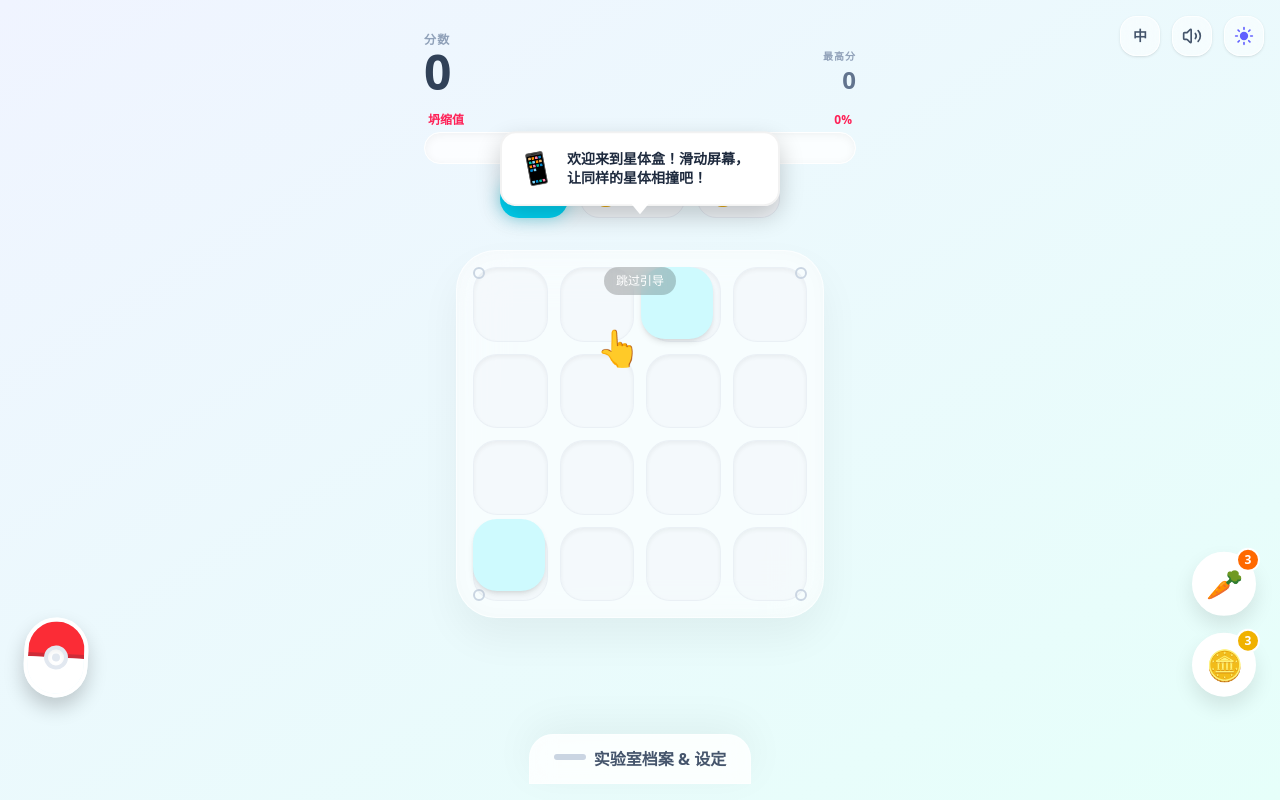
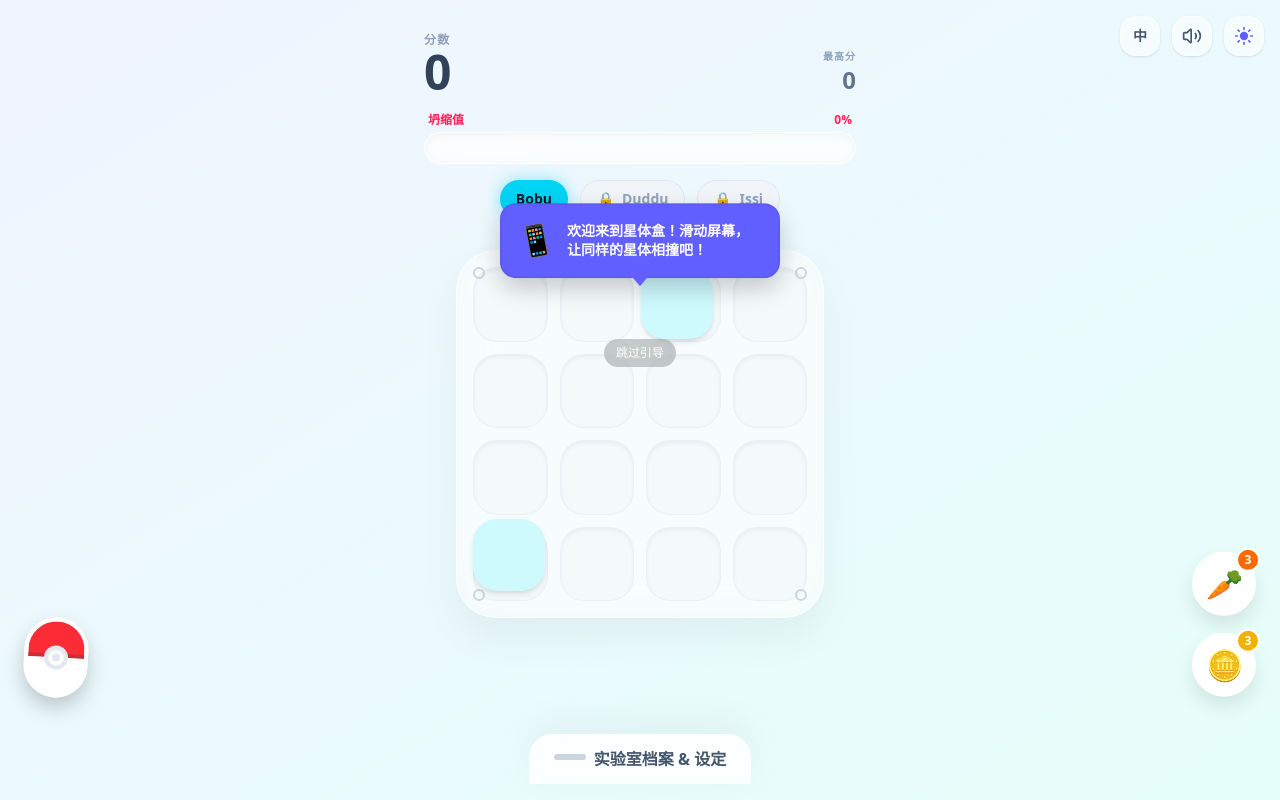
Before and after one commit to Livia-Planet/Bobu-, a React (Vite) app: page / in a window 1280 px wide. Both pictures are taken after a click on the element "中文". Built offline with nearby package versions, Linux system fonts and the light colour scheme.

Commit message:
feat: Integrate law tutorial and improve tutorial flow
Introduce a new tutorial step for activating laws and trigger it when a law is equipped. Update tutorial progression logic and UI elements for a more refined onboarding experience.

```diff
--- a/src/App.tsx
+++ b/src/App.tsx
@@ -98,7 +98,7 @@ export default function App() {
     grid, score, gameOver, message, dataExhaust, gachaCollection, setGachaCollection, newGachaItems, setNewGachaItems, instability,
     isShaking, carrots, plusCoins, setPlusCoins, activeProp, conflictingIds, activeLaws, setConflictingIds, setActiveProp, useCarrot, boostTile, ascendTile,
     slide, resetGame, goldenFlash, unlockedChains, activeFamilies, setActiveFamilies, healFlash, bestScore, lifetimeScore, toasts, lastMoveDir, maxMergedValue, lastComboCount, unlockedPlanets, currentRunMaxTile,
-    tutorialStep, setTutorialStep, advanceTutorial, gameState, setGameState,
+    tutorialStep, setTutorialStep, advanceTutorial, triggerLawTutorial, gameState, setGameState,
     hasOpenedDrawer, setHasOpenedDrawer, hasPulledGacha, setHasPulledGacha
   } = useGameLogic(equipment.musicTracks);
 
@@ -901,6 +901,7 @@ export default function App() {
         tutorialStep={tutorialStep}
         setTutorialStep={setTutorialStep}
         advanceTutorial={advanceTutorial}
+        triggerLawTutorial={triggerLawTutorial}
         setHasOpenedDrawer={setHasOpenedDrawer}
       />
 
--- a/src/components/BottomDrawer.tsx
+++ b/src/components/BottomDrawer.tsx
@@ -5,7 +5,7 @@ import { LabLog } from './LabLog';
 import { translations, Language } from '../translations';
 import { soundEngine } from '../SoundEngine';
 
-export const BottomDrawer = ({ gachaCollection, unlockedChains, unlockedPlanets, bestScore, lifetimeScore, lang, isDarkMode, equipment, setEquipment, newGachaItems, setNewGachaItems, tutorialStep, setTutorialStep, advanceTutorial, setHasOpenedDrawer }: any) => {
+export const BottomDrawer = ({ gachaCollection, unlockedChains, unlockedPlanets, bestScore, lifetimeScore, lang, isDarkMode, equipment, setEquipment, newGachaItems, setNewGachaItems, tutorialStep, setTutorialStep, advanceTutorial, triggerLawTutorial, setHasOpenedDrawer }: any) => {
   const [isOpen, setIsOpen] = useState(false);
   const [activeTab, setActiveTab] = useState<'log' | 'leaderboard'>('log');
   const t = translations[lang as Language];
@@ -29,7 +29,7 @@ export const BottomDrawer = ({ gachaCollection, unlockedChains, unlockedPlanets,
             soundEngine.playClick();
             setIsOpen(true);
             setHasOpenedDrawer(true);
-            if (tutorialStep === 'equip_guide') advanceTutorial('finished');
+            if (tutorialStep === 'equip_guide') advanceTutorial('celebration');
           }}
           whileHover={{ y: -5 }}
           whileTap={{ scale: 0.95 }}
@@ -86,7 +86,7 @@ export const BottomDrawer = ({ gachaCollection, unlockedChains, unlockedPlanets,
 
               <div className="flex-1 overflow-y-auto p-6 pb-24">
                 {activeTab === 'log' ? (
-                  <LabLog gachaCollection={gachaCollection} unlockedChains={unlockedChains} unlockedPlanets={unlockedPlanets} lang={lang} isDarkMode={isDarkMode} equipment={equipment} setEquipment={setEquipment} newGachaItems={newGachaItems} setNewGachaItems={setNewGachaItems} tutorialStep={tutorialStep} setTutorialStep={setTutorialStep} />
+                  <LabLog gachaCollection={gachaCollection} unlockedChains={unlockedChains} unlockedPlanets={unlockedPlanets} lang={lang} isDarkMode={isDarkMode} equipment={equipment} setEquipment={setEquipment} newGachaItems={newGachaItems} setNewGachaItems={setNewGachaItems} tutorialStep={tutorialStep} setTutorialStep={setTutorialStep} triggerLawTutorial={triggerLawTutorial} />
                 ) : (
                   <Leaderboard bestScore={bestScore} lifetimeScore={lifetimeScore} lang={lang} isDarkMode={isDarkMode} />
                 )}
--- a/src/components/TutorialOverlay.tsx
+++ b/src/components/TutorialOverlay.tsx
@@ -19,31 +19,21 @@ export const TutorialOverlay: React.FC<Props> = ({ step, advanceTutorial, lang }
       case 'swipe_guide':
         return {
           text: step === 'welcome' ? t.welcome : t.swipe_guide,
-          position: 'top-32 left-1/2 -translate-x-1/2',
-          tailClass: 'bottom-[-10px] left-1/2 -translate-x-1/2 border-t-white',
+          position: 'top-1/4 left-1/2 -translate-x-1/2',
+          tailClass: 'bottom-[-10px] left-1/2 -translate-x-1/2 border-t-indigo-500',
           icon: '📱',
-          color: 'bg-white text-slate-800',
+          color: 'bg-indigo-500 text-white',
           animation: { y: [-5, 5, -5] },
-          showHand: true,
-          handIcon: '👆',
-          handAnimation: { x: [-30, 30, -30] },
-          handPosition: 'top-[120%] left-1/2 -translate-x-1/2',
-          clickable: false,
           showNext: false
         };
       case 'powerup_intro':
         return {
           text: t.powerup_intro,
-          position: 'top-1/2 right-20 -translate-y-1/2',
-          tailClass: 'top-1/2 right-[-10px] -translate-y-1/2 border-l-[12px] border-l-white border-t-[10px] border-t-transparent border-b-[10px] border-b-transparent !border-r-0 !border-t-transparent !border-b-transparent',
+          position: 'top-1/3 right-16',
+          tailClass: 'right-[-10px] top-1/2 -translate-y-1/2 border-l-[12px] border-l-orange-400 border-t-[8px] border-t-transparent border-b-[8px] border-b-transparent !border-r-0',
           icon: '✨',
-          color: 'bg-white text-slate-800',
+          color: 'bg-orange-400 text-white',
           animation: { x: [-5, 5, -5] },
-          showHand: true,
-          handIcon: '👉',
-          handAnimation: { x: [0, 10, 0] },
-          handPosition: 'top-1/2 right-[-40px] -translate-y-1/2',
-          clickable: false,
           showNext: true,
           nextStep: 'gacha_guide'
         };
@@ -51,31 +41,45 @@ export const TutorialOverlay: React.FC<Props> = ({ step, advanceTutorial, lang }
         return {
           text: t.gacha_guide,
           position: 'bottom-48 left-6',
-          tailClass: 'bottom-[-10px] left-8 border-t-[12px] border-t-white border-l-[10px] border-l-transparent border-r-[10px] border-r-transparent !border-b-0',
+          tailClass: 'bottom-[-10px] left-8 border-t-[12px] border-t-pink-400 border-l-[10px] border-l-transparent border-r-[10px] border-r-transparent !border-b-0',
           icon: '🪙',
-          color: 'bg-white text-slate-800',
+          color: 'bg-pink-400 text-white',
           animation: { y: [-5, 5, -5] },
-          showHand: true,
-          handIcon: '👇',
-          handAnimation: { y: [0, 10, 0] },
-          handPosition: 'top-[120%] left-8',
-          clickable: false,
           showNext: false
         };
       case 'equip_guide':
         return {
           text: t.equip_guide,
-          position: 'bottom-24 left-1/2 -translate-x-1/2',
-          tailClass: 'bottom-[-10px] left-1/2 -translate-x-1/2 border-t-[12px] border-t-white border-l-[10px] border-l-transparent border-r-[10px] border-r-transparent !border-b-0',
+          position: 'bottom-36 left-1/2 -translate-x-1/2',
+          tailClass: 'bottom-[-10px] left-1/2 -translate-x-1/2 border-t-[12px] border-t-cyan-400 border-l-[10px] border-l-transparent border-r-[10px] border-r-transparent !border-b-0',
           icon: '🎒',
-          color: 'bg-white text-slate-800',
+          color: 'bg-cyan-400 text-white',
           animation: { y: [-5, 5, -5] },
-          showHand: true,
-          handIcon: '👇',
-          handAnimation: { y: [0, 10, 0] },
-          handPosition: 'top-[120%] left-1/2 -translate-x-1/2',
-          clickable: false,
           showNext: false
+        };
+      case 'celebration':
+        return {
+          text: (t as any).celebration,
+          position: 'top-1/2 left-1/2 -translate-x-1/2 -translate-y-1/2',
+          tailClass: 'hidden',
+          icon: '🎉',
+          color: 'bg-yellow-500 text-white',
+          animation: { scale: [1, 1.05, 1] },
+          showNext: false,
+          customButton: lang === 'zh' ? '开始游戏' : "Let's Go!",
+          customAction: 'finished'
+        };
+      case 'law_intro':
+        return {
+          text: (t as any).law_intro,
+          position: 'top-24 left-1/2 -translate-x-1/2',
+          tailClass: 'hidden',
+          icon: '🌌',
+          color: 'bg-purple-500 text-white',
+          animation: { y: [-5, 5, -5] },
+          showNext: false,
+          customButton: lang === 'zh' ? '我知道了' : 'Got it',
+          customAction: 'finished'
         };
       default:
         return null;
@@ -85,16 +89,7 @@ export const TutorialOverlay: React.FC<Props> = ({ step, advanceTutorial, lang }
   const config = getBubbleConfig();
 
   return (
-    <div
-      className={`absolute inset-0 z-[9999] ${config?.clickable || config?.showNext || step === 'welcome' || step === 'swipe_guide' || step === 'gacha_guide' || step === 'equip_guide' ? 'pointer-events-auto' : 'pointer-events-none'} overflow-hidden`}
-      onClick={(e) => {
-        // Block all clicks during strict tutorial steps unless it's a specific button
-        if (step === 'powerup_intro' || step === 'gacha_guide' || step === 'equip_guide') {
-          e.stopPropagation();
-          e.preventDefault();
-        }
-      }}
-    >
+    <div className={`absolute inset-0 z-[9999] ${step === 'celebration' ? 'pointer-events-auto bg-black/40 backdrop-blur-sm' : 'pointer-events-none'} overflow-hidden`}>
       <AnimatePresence mode="wait">
         {config && (
           <motion.div
@@ -103,7 +98,7 @@ export const TutorialOverlay: React.FC<Props> = ({ step, advanceTutorial, lang }
             animate={{ scale: 1, opacity: 1, y: 0 }}
             exit={{ scale: 0, opacity: 0, y: -20 }}
             transition={{ type: "spring", bounce: 0.5 }}
-            className={`absolute ${config.position} max-w-[280px] w-max`}
+            className={`absolute ${config.position} max-w-[280px] w-max pointer-events-none`}
           >
             <motion.div
               animate={config.animation}
@@ -128,28 +123,30 @@ export const TutorialOverlay: React.FC<Props> = ({ step, advanceTutorial, lang }
               <div className={`absolute w-0 h-0 border-l-[10px] border-l-transparent border-r-[10px] border-r-transparent border-t-[12px] ${config.tailClass}`} />
             </motion.div>
 
-            {/* Dynamic Hand */}
-            {config.showHand && (
-              <motion.div
-                animate={config.handAnimation}
-                transition={{ repeat: Infinity, duration: 1.5, ease: "easeInOut" }}
-                className={`absolute text-4xl ${config.handPosition} pointer-events-none`}
-              >
-                {config.handIcon}
-              </motion.div>
-            )}
-
             {/* Next Button */}
             {config.showNext && (
               <div className="mt-4 flex justify-center">
                 <button
-                  onClick={(e) => {
-                    e.stopPropagation();
+                  onClick={() => {
                     if (config.nextStep) advanceTutorial(config.nextStep as TutorialStep);
                   }}
-                  className="pointer-events-auto bg-blue-500 hover:bg-blue-600 text-white font-bold text-sm px-6 py-2 rounded-full shadow-lg transition-transform active:scale-95"
+                  className="pointer-events-auto bg-white/20 hover:bg-white/30 text-white font-bold text-sm px-6 py-2 rounded-full shadow-lg transition-transform active:scale-95 backdrop-blur-sm"
                 >
                   Next
+                </button>
+              </div>
+            )}
+
+            {/* Custom Button */}
+            {config.customButton && (
+              <div className="mt-4 flex justify-center">
+                <button
+                  onClick={() => {
+                    if (config.customAction) advanceTutorial(config.customAction as TutorialStep);
+                  }}
+                  className="pointer-events-auto bg-white text-slate-800 font-black text-sm px-8 py-3 rounded-full shadow-xl transition-transform active:scale-95"
+                >
+                  {config.customButton}
                 </button>
               </div>
             )}
@@ -158,8 +155,7 @@ export const TutorialOverlay: React.FC<Props> = ({ step, advanceTutorial, lang }
             {(step === 'welcome' || step === 'swipe_guide') && (
               <div className="mt-16 flex justify-center">
                 <button
-                  onClick={(e) => {
-                    e.stopPropagation();
+                  onClick={() => {
                     advanceTutorial('finished');
                   }}
                   className="pointer-events-auto bg-black/20 hover:bg-black/30 text-white text-xs px-3 py-1.5 rounded-full backdrop-blur-sm transition-colors"
--- a/src/translations.ts
+++ b/src/translations.ts
@@ -77,7 +77,7 @@ export const translations = {
       medalOfPride: "Bobu 的骄傲勋章",
       pioneerCert: "宇宙开拓者证明"
     },
-    tutorial: { skip: "跳过引导", welcome: "欢迎来到星体盒！滑动屏幕，让同样的星体相撞吧！", swipe_guide: "欢迎来到星体盒！滑动屏幕，让同样的星体相撞吧！", powerup_intro: "太棒了！右侧是你的生存工具：🥕炸毁方块，🪙升级方块！(点击继续)", gacha_guide: "送你 5 个代币！快点击左侧的扭蛋机，召唤神秘潮玩吧！", equip_guide: "新战利品入库！打开底部的档案室，立刻装备它！" },
+    tutorial: { skip: "跳过引导", welcome: "欢迎来到星体盒！滑动屏幕，让同样的星体相撞吧！", swipe_guide: "欢迎来到星体盒！滑动屏幕，让同样的星体相撞吧！", powerup_intro: "太棒了！右侧是你的生存工具：🥕炸毁方块，🪙升级方块！(点击继续)", gacha_guide: "送你 5 个代币！快点击左侧的扭蛋机，召唤神秘潮玩吧！", equip_guide: "新战利品入库！打开底部的档案室，立刻装备它！", celebration: "🎉 恭喜完成基础训练！现在，尽情合并星球，探索实验室的无限可能吧！", law_intro: "🌌 进阶发现：你装备了【法则】！带有相同法则的星球合并时，会产生强大的共鸣效果，快去棋盘上试试吧！" },
     labLog: {
       planets: {
         '2': { name: "星尘微粒", desc: "Bobu打喷嚏崩出来的发光小渣渣，虽然小，但它是整个宇宙的起点哦！" },
@@ -232,7 +232,7 @@ export const translations = {
       medalOfPride: "Bobu's Medal of Pride",
       pioneerCert: "Cosmic Pioneer Certificate"
     },
-    tutorial: { skip: "Skip Tutorial", welcome: "Welcome! Swipe to merge identical stars!", swipe_guide: "Welcome! Swipe to merge identical stars!", powerup_intro: "Great! Right toolbar is your survival kit: 🥕 bombs, 🪙 upgrades! (Tap to continue)", gacha_guide: "Here's 5 tokens! Tap the left Gacha machine to summon mystery toys!", equip_guide: "New loot! Open the Lab Log below to equip it now!" },
+    tutorial: { skip: "Skip Tutorial", welcome: "Welcome! Swipe to merge identical stars!", swipe_guide: "Welcome! Swipe to merge identical stars!", powerup_intro: "Great! Right toolbar is your survival kit: 🥕 bombs, 🪙 upgrades! (Tap to continue)", gacha_guide: "Here's 5 tokens! Tap the left Gacha machine to summon mystery toys!", equip_guide: "New loot! Open the Lab Log below to equip it now!", celebration: "🎉 Training complete! Now go explore the universe and break records!", law_intro: "🌌 Advanced: You equipped a Law! Merging planets with the same Law triggers powerful resonance effects!" },
     labLog: {
       planets: {
         '2': { name: "Stardust", desc: "A glowing speck from Bobu's sneeze. Small, but it's the start of the universe!" },
--- a/src/types.ts
+++ b/src/types.ts
@@ -59,6 +59,6 @@ export interface EquipmentState {
   boardTheme: string;
 }
 
-export type TutorialStep = 'welcome' | 'swipe_guide' | 'powerup_intro' | 'gacha_guide' | 'gacha_pulling' | 'equip_guide' | 'finished';
+export type TutorialStep = 'welcome' | 'swipe_guide' | 'powerup_intro' | 'gacha_guide' | 'gacha_pulling' | 'equip_guide' | 'celebration' | 'law_intro' | 'finished';
 
 export type GameState = 'loading' | 'start_menu' | 'playing';
```
Also changed, not shown: src/components/LabLog.tsx (+6 -2 lines), src/useGameLogic.ts (+13 -1 lines).
